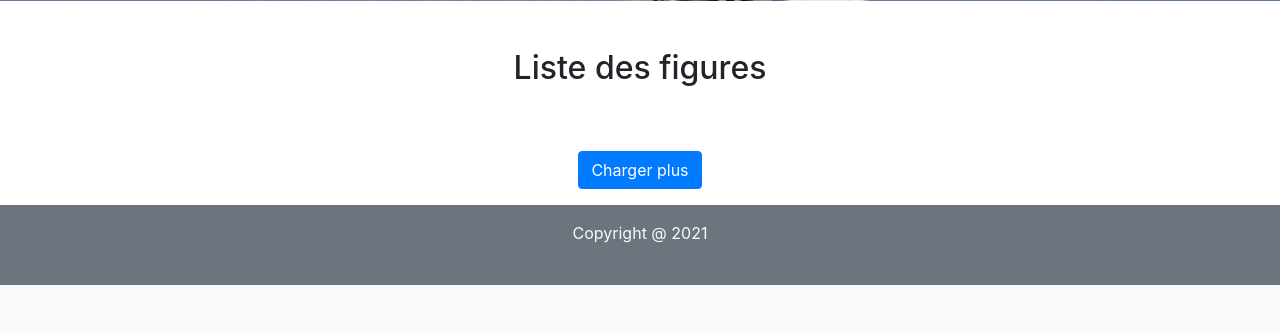
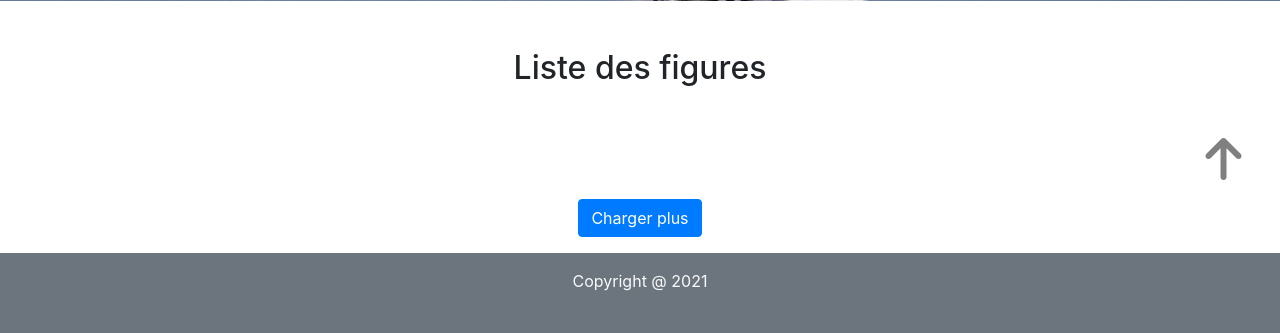
Before and after one commit to laurent-66/site_communautaire_snowtricks, a Symfony app: template templates/core/figures/home.html.twig in a window 1280 px wide. Shown: the part 799-1132 px from the top of the page. Before the commit the page ends 1084 px from the top, so only its background shows below. Run offline with Twig, Linux system fonts and the light colour scheme; the template is opened without the code that fills it, so the values that code supplies are empty; some libraries are stand-ins or nearby versions.

Commit message:
22-03-24 arrow-up in progress

```diff
--- a/public/css/main.css
+++ b/public/css/main.css
@@ -64,6 +64,10 @@
     .arrow-down {
         position:absolute;
         top: 90%; left: 95%;
+    }
+    .arrow-up {
+        display: none;
+        margin-right:3%;
     }
 
     .menu-smartphone
--- a/public/js/loadMoreTrick.js
+++ b/public/js/loadMoreTrick.js
@@ -1,6 +1,8 @@
     const element = document.querySelector('#load-more');
     const containerfigures = document.querySelector('#container-figures');
     const loader = document.querySelector('.loading');
+    const arrowUp = document.querySelector(".arrow-up");
+
 
     element.addEventListener('click', async (e) => {
     loader.style.display='block';
@@ -24,3 +26,12 @@
     }
 
     });
+
+
+
+
+		if(totalItemsTrick.length > 12) {
+			arrowUp.style.display='block';
+		}else {
+			arrowUp.style.display='none';
+		}
--- a/templates/core/figures/home.html.twig
+++ b/templates/core/figures/home.html.twig
@@ -29,10 +29,16 @@
 			{% include "core/figures/__list_figures.html.twig" with {'figures': figures} %}
 		</div>
 	</div>
+	<div class="d-flex flex-row justify-content-end">
+		<div class="d-block arrow-up">
+			<a href="#Tricks-list">
+				<i class="fas fa-arrow-up fa-3x" style="color:grey;"></i>
+			</a>
+		</div>
+	</div>
 	<div style="display:flex; justify-content:center;">
 		<button class="btn btn-primary my-3" id="load-more" data-total-page="{{ pageTotal }}" data-next-page="{{ page + 1 }}" data-figure-ajax="{{ path('get_figure_ajax')}}">Charger plus</button>
 	</div>
-
 	{# {% block javascripts %}
 		<script type="text/javascript">
 			{% include '../public/js/loadMoreTrick.js' %}
```
Also changed, not shown: templates/core/figures/__card_figure.html.twig (+11 -1 lines).
